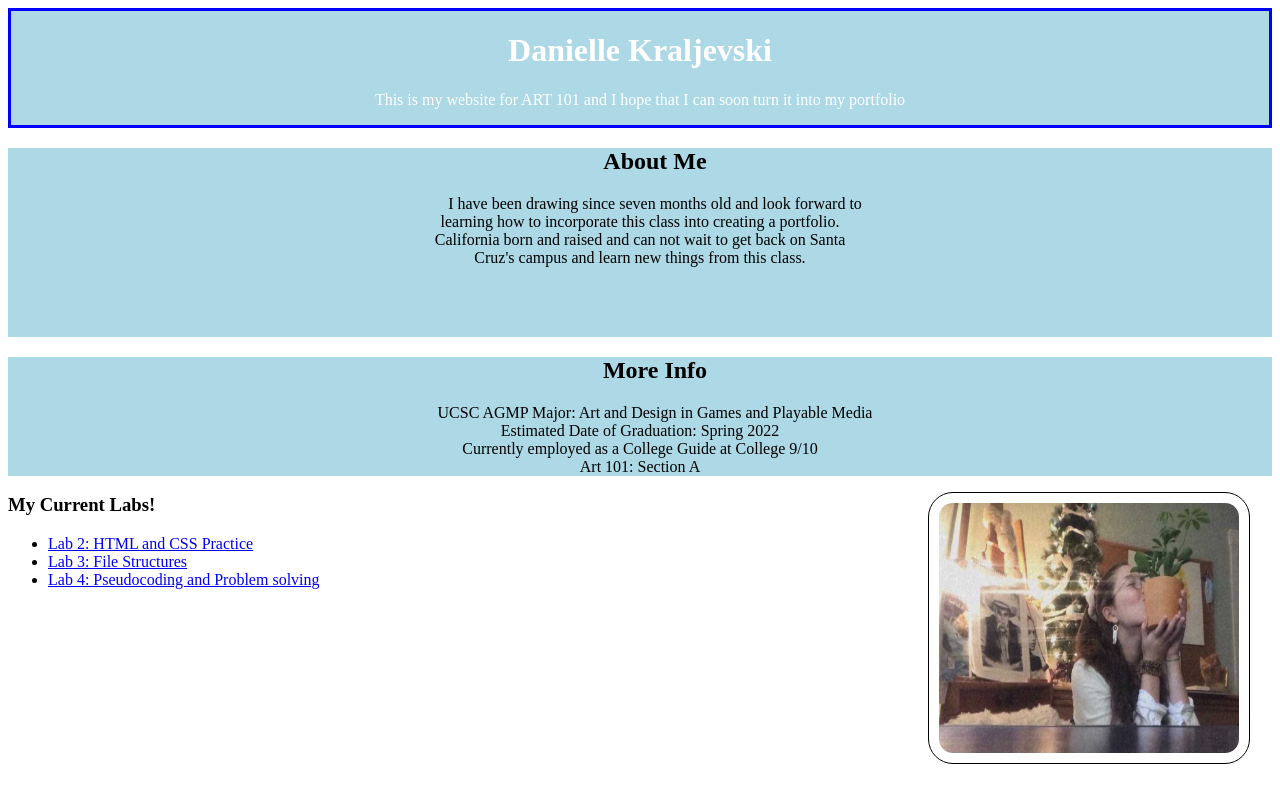
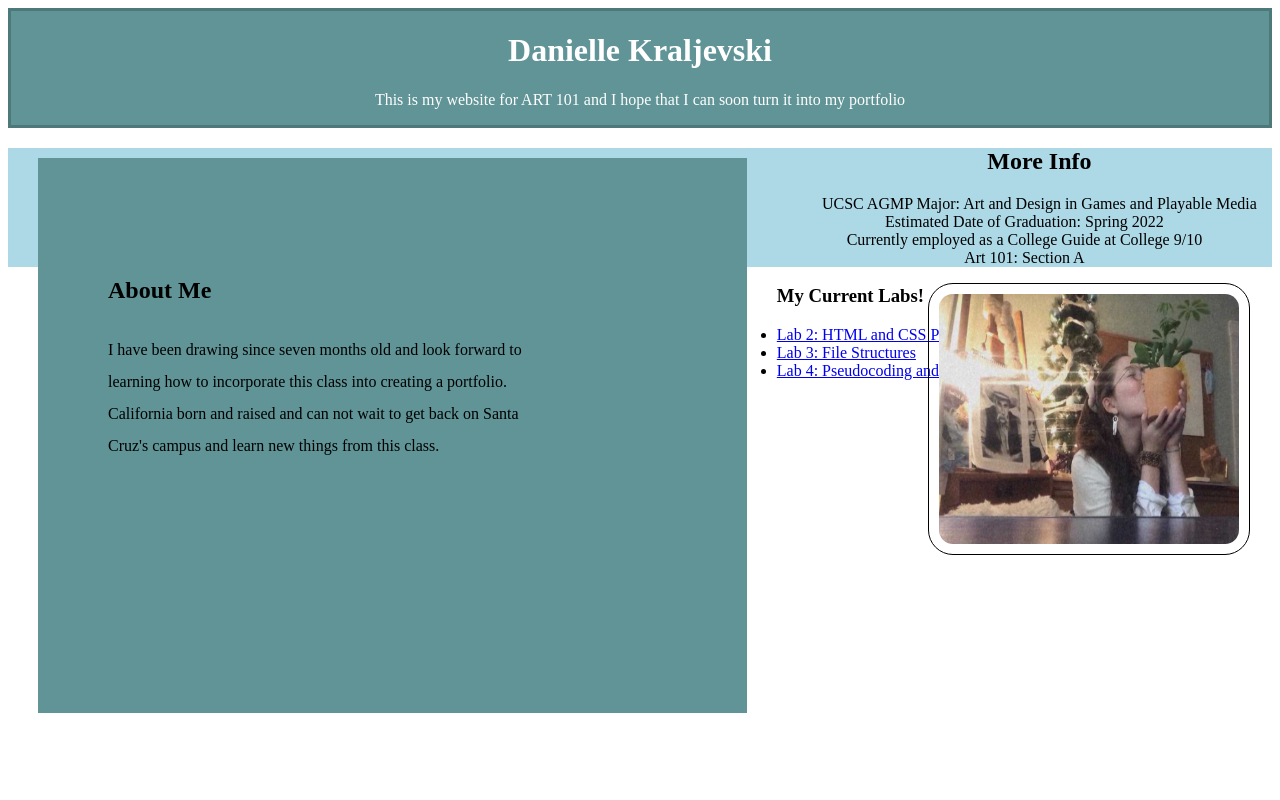
Before and after one commit to dkraljev/art101, a plain HTML site: page index.html in a window 1280 px wide. Drawn offline with Linux system fonts and the light colour scheme.

Commit message:
For fun CSS

```diff
--- a/css/site.css
+++ b/css/site.css
@@ -1,16 +1,23 @@
 #block1 {
   color: white;
   text-align: center;
-  background-color: lightblue;
+  background-color: #609497;
   border-style: solid solid solid solid;
-  border-color: blue;
+  border-color: #4D797B;
 }
 
 #aboutme {
-  color: black;
-  text-align: center;
-  text-indent: 30px;
-  background-color: lightblue;
+  float: left;
+  width: 45%;
+  padding: 40px;
+  padding-left:70px;
+  padding-right: 70px;
+  height: 475px;
+  margin:30px;
+  margin-right:30px;
+  margin-bottom: 70px;
+  background-color: #609497;
+  line-height:2;
 }
 #block2 {
   color: black;
--- a/index.html
+++ b/index.html
@@ -11,12 +11,12 @@
 		<p>This is my website for ART 101 and I hope that I can soon turn it into my portfolio</p>
 	</div>
 	<div id="aboutme">
-		<h2>About Me</h2>
+
+		<h2><br>About Me</h2>
 		<p>I have been drawing since seven months old and look forward to<br>
 				learning how to incorporate this class into creating a portfolio.<br>
 				California born and raised and can not wait to get back on Santa<br>
 				Cruz's campus and learn new things from this class.</p><br>
-				<br>
 				<br>
 			</div>
 				<div id="block2">
--- a/lab4/css/lab.css
+++ b/lab4/css/lab.css
@@ -1,5 +1,5 @@
 h1 {
-  background-color: #666;
+  background-color: #93D3D6;
   padding: 30px;
   text-align: center;
   font-size: 35px;
@@ -7,7 +7,7 @@ h1 {
 }
 
 pre {
-  background-color: black;
+  background-color: #93D3D6;
   padding: 30px;
   font-size: 20px;
   color: white;
@@ -26,7 +26,7 @@ img {
 }
 
 ol {
-  background-color: black;
+  background-color:#609497;
   padding: 30px;
   font-size: 20px;
   color: white;
```
Also changed, not shown: lab4/index.html (+2 -2 lines).
